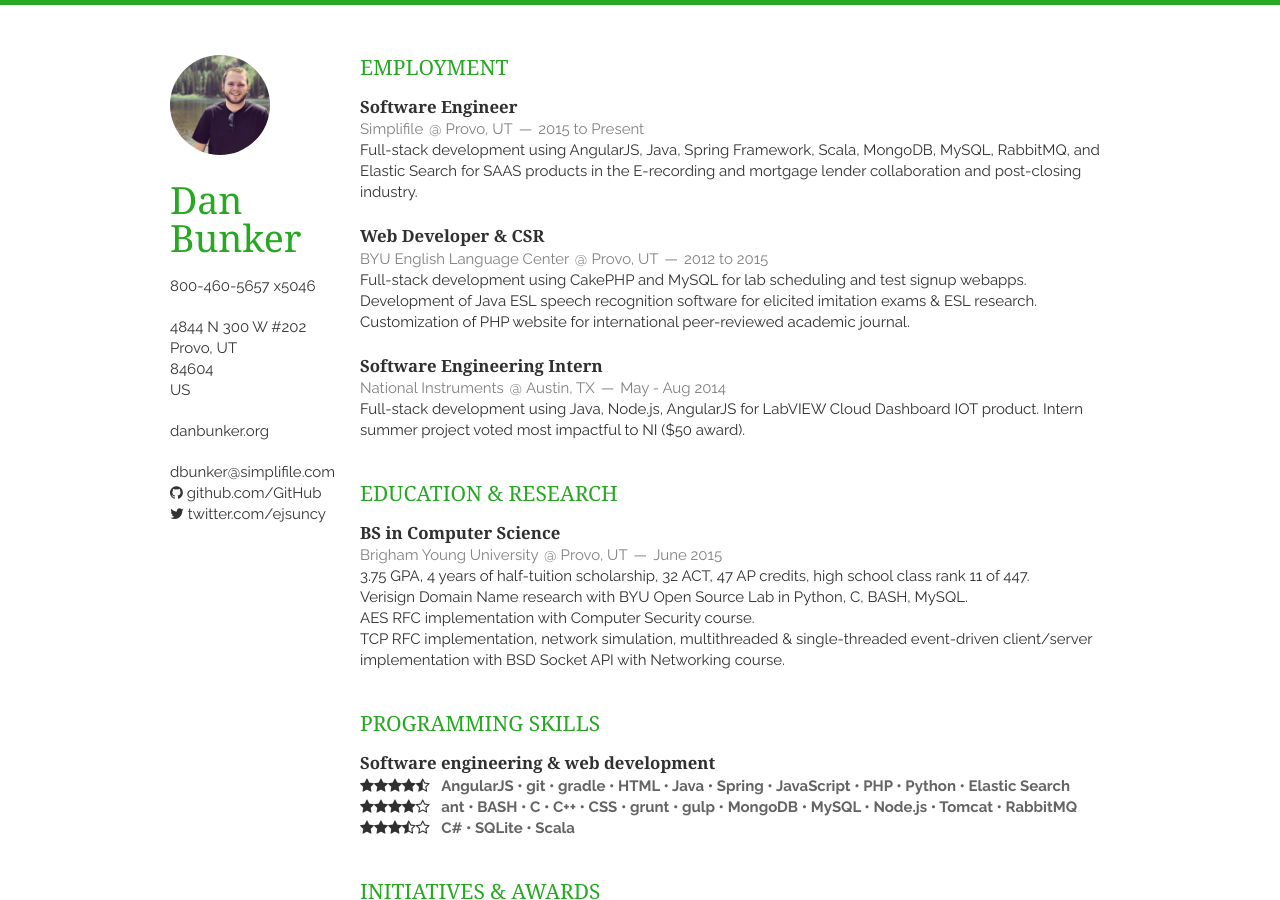
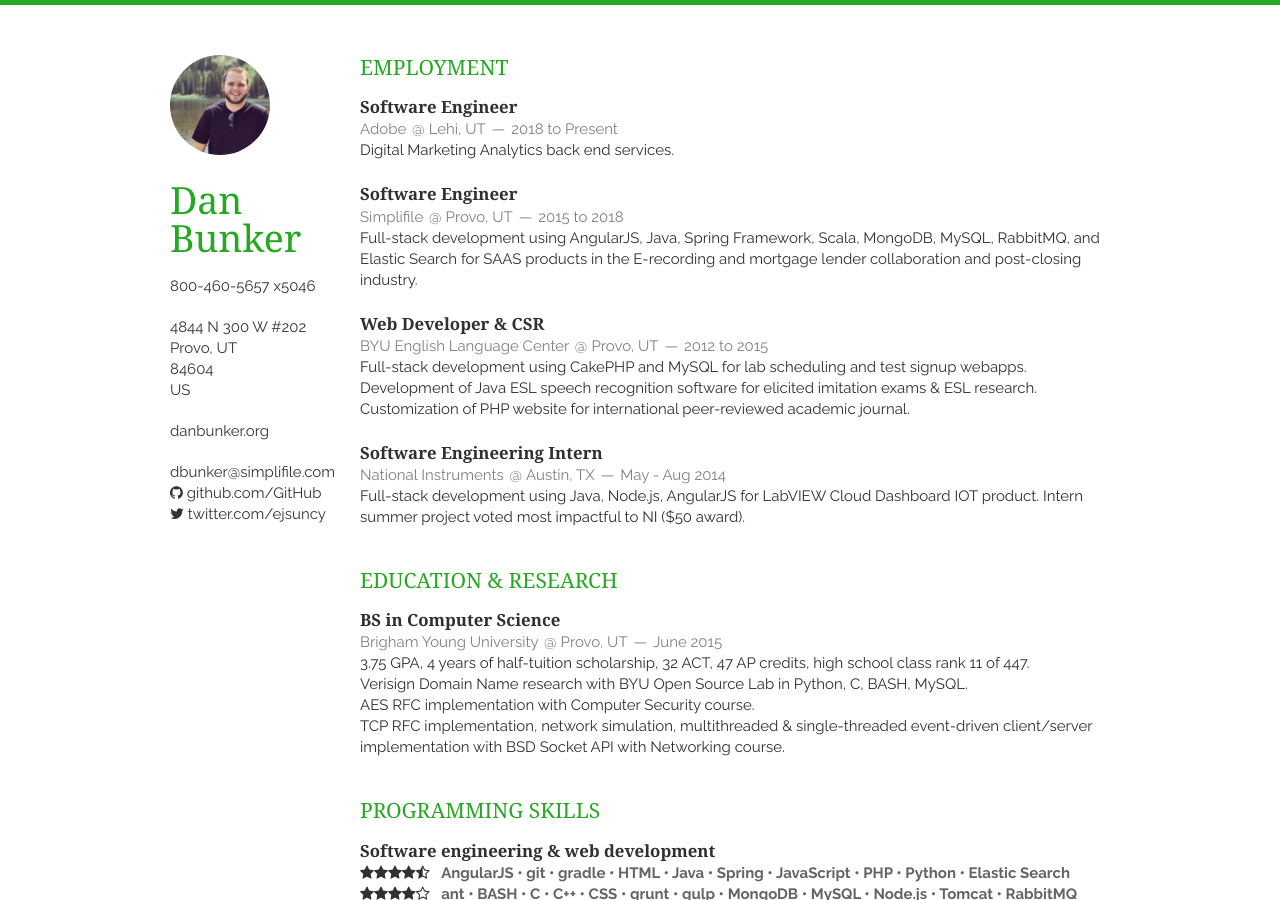
Before and after one commit to ejsuncy/ejsuncy.github.io, a Jekyll site: the page built from index.html, in a window 1280 px wide and 900 px high. Built offline with Jekyll 4.4.1, drawn with Linux system fonts in a browser that asks for light colours; nearby versions of some CDN libraries; Markdown is read by kramdown in place of the engine named in the settings; the list of posts is cut into pages by our own code.

Commit message:
Update employment with Adobe

```diff
--- a/_includes/employment.html
+++ b/_includes/employment.html
@@ -3,8 +3,16 @@
     <article>
         <header>
             <h1>Software Engineer</h1>
+            <span>Adobe</span>
+            <span><address>Lehi, UT</address><time>2018 to Present</time></span>
+        </header>
+        <p>Digital Marketing Analytics back end services.</p>
+    </article>
+    <article>
+        <header>
+            <h1>Software Engineer</h1>
             <span>Simplifile</span>
-            <span><address>Provo, UT</address><time>2015 to Present</time></span>
+            <span><address>Provo, UT</address><time>2015 to 2018</time></span>
         </header>
         <p>Full-stack development using AngularJS, Java, Spring Framework, Scala, MongoDB, MySQL, RabbitMQ, and Elastic Search
         for SAAS products in the E-recording and mortgage lender collaboration and post-closing industry.</p>
```
